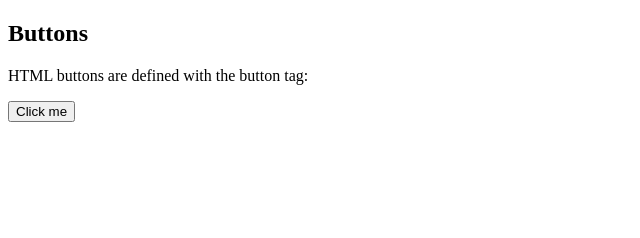
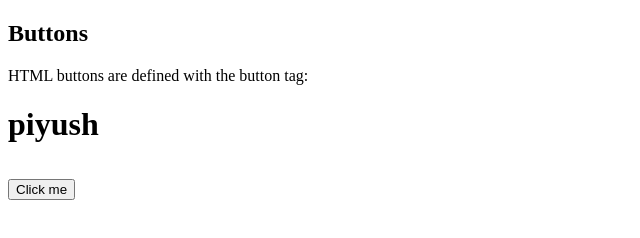
Before and after one commit to iampiyushsaraswat/demo, a plain HTML site: page index.html in a window 1280 px wide. Shown: the whole page, without its empty margins (0-640 px from the left). Drawn offline with Linux system fonts and the light colour scheme.

Commit message:
third-commit

```diff
--- a/index.html
+++ b/index.html
@@ -4,7 +4,7 @@
 
 <h2> Buttons</h2>
 <p>HTML buttons are defined with the button tag:</p>
-
+<h1> piyush<h1>
 <button>Click me</button>
 
 </body>
```
Also changed, not shown: test.txt (added), 2 other files.
